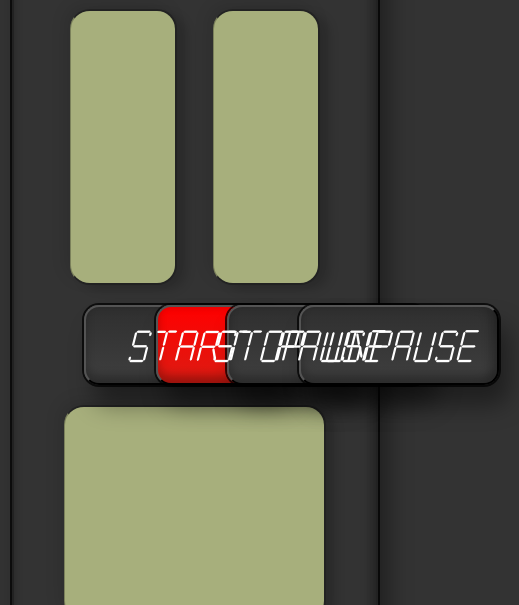
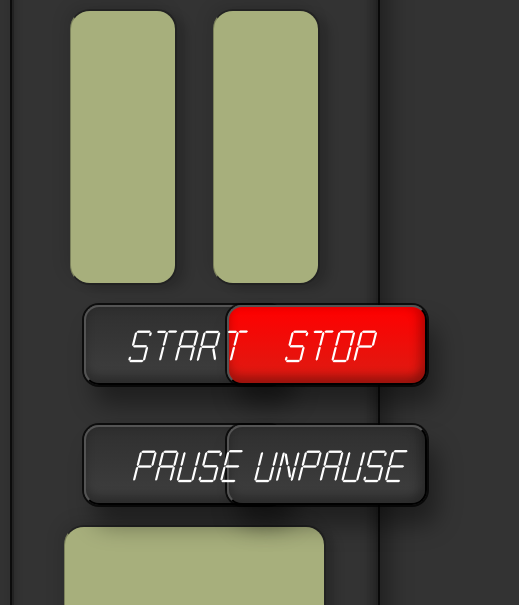
Before and after one commit to vinicios-santos/STOPWATCH, a plain HTML site: page index.html in a window 390 px wide. Shown: the part 239-844 px from the top of the page, 519 px wide, since content can reach past the window. Drawn offline with nearby package versions, Linux system fonts and the light colour scheme.

Commit message:
Add files via upload

```diff
--- a/index.html
+++ b/index.html
@@ -14,7 +14,11 @@
     <audio id="sound" src="bip.mp3"></audio>
 <div class="container">
     <div class="main">
+        <div class="row">
+            <div class="col-md-12 col-sm-12 col-lg-12 col-12">
         <h1>STOPWATCH</h1>
+            </div>
+        </div>
     <div class="row">
         <div class="col-md-6 col-sm-6 col-lg-6 col-6">
             <div class="indicator">
@@ -31,22 +35,22 @@
     </div>
     </div>
     <div class="row">
-        <div class="col-md-3 col-sm-3 col-lg-3 col-3">
+        <div class="col-md-6 col-sm-6 col-lg-3 col-6">
             <div class="start">
         <button id="comecar"><span><i>START</i></span></button>
             </div>
         </div>
-        <div class="col-md-3 col-sm-3 col-lg-3 col-3">
+        <div class="col-md-6 col-sm-6 col-lg-3 col-6">
             <div class="stop">
         <button id="parar"><span><i>STOP</i></span></button>
     </div>
         </div>
-        <div class="col-md-3 col-sm-3 col-lg-3 col-3">
+        <div class="col-md-6 col-sm-6 col-lg-3 col-6">
             <div class="start">
         <button id="pausar"><span><i>PAUSE</i></span></button>
             </div>
         </div>
-        <div class="col-md-3 col-sm-3 col-lg-3 col-3">
+        <div class="col-md-6 col-sm-6 col-lg-3 col-6">
             <div class="start">
         <button id="despausar"><span><i>UNPAUSE</i></span></button>
             </div>
```
